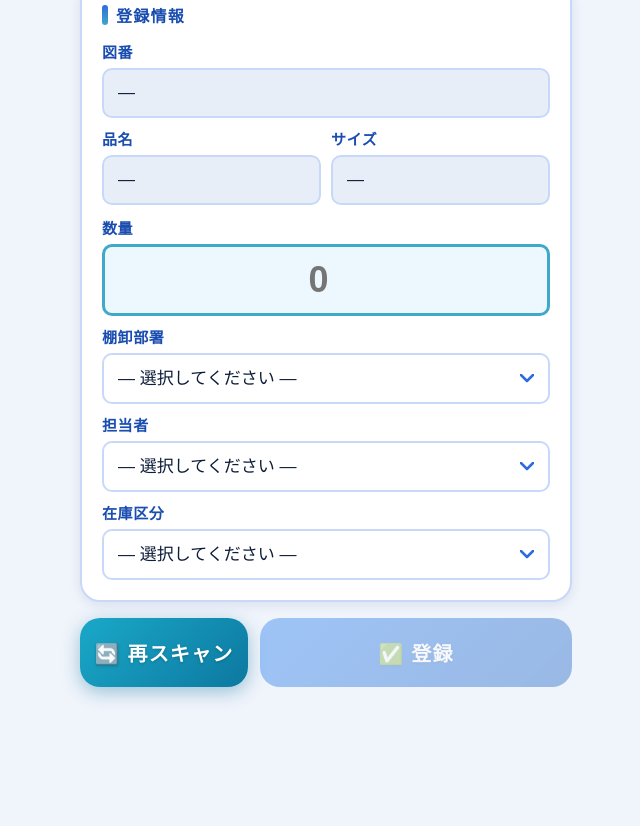
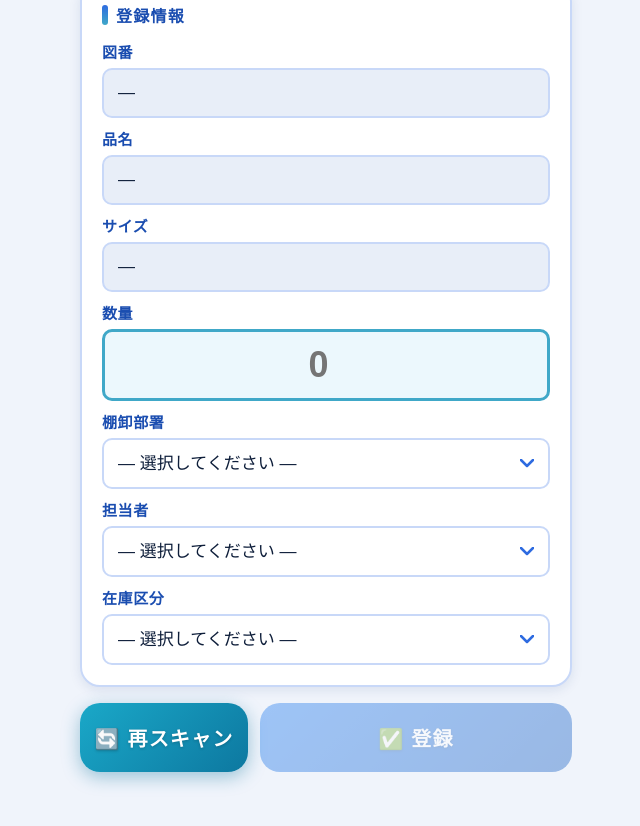
Before and after one commit to itajima-kz/inventory-ocr2, a plain HTML site: page index.html in a window 1280 px wide. Shown: the part 832-1658 px from the top of the page, without its empty margins (314-954 px from the left). Before the commit the page ends 1599 px from the top, so only its background shows below. Drawn offline with nearby package versions, Linux system fonts and the light colour scheme; no server answers; a web font is replaced by a local one.

Commit message:
Refactor product info layout in index.html
Reorganized the layout of product information fields for better readability.

```diff
--- a/index.html
+++ b/index.html
@@ -779,15 +779,14 @@
       <div class="field-value" id="zunoDisplay">―</div>
     </div>
 
-    <div class="info-row">
-      <div class="info-field">
-        <span class="field-label">品名</span>
-        <div class="field-value" id="hinmeiDisplay">―</div>
-      </div>
-      <div class="info-field">
-        <span class="field-label">サイズ</span>
-        <div class="field-value" id="sizeDisplay">―</div>
-      </div>
+    <div style="margin-bottom:10px;">
+      <span class="field-label">品名</span>
+      <div class="field-value" id="hinmeiDisplay">―</div>
+    </div>
+
+    <div style="margin-bottom:10px;">
+      <span class="field-label">サイズ</span>
+      <div class="field-value" id="sizeDisplay">―</div>
     </div>
 
     <div style="margin-bottom:10px;">
```
